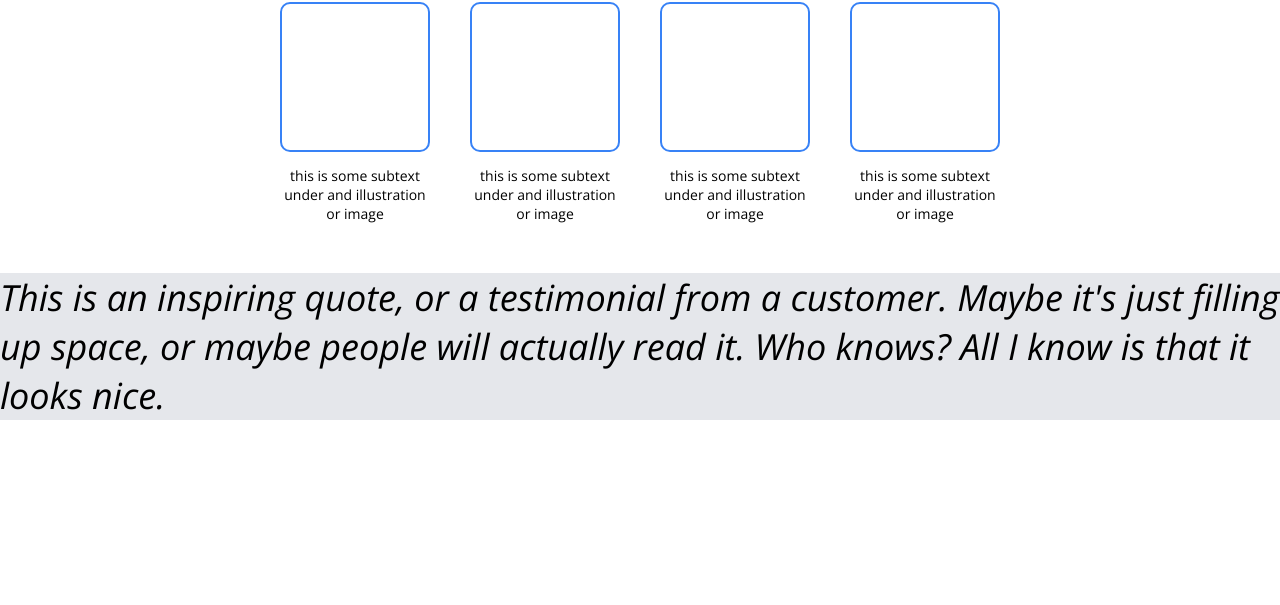
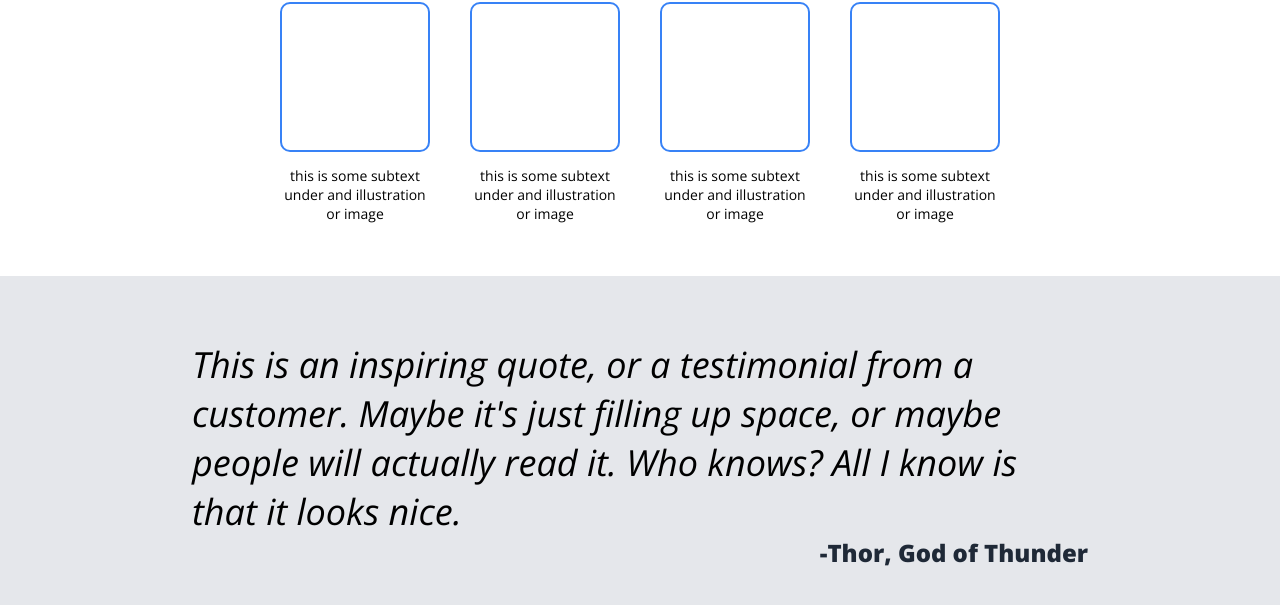
Before and after one commit to KrisQuiBo/Odin-Landing-Page, a plain HTML site: page index.html in a window 1280 px wide. Shown: the part 457-1062 px from the top of the page. Before the commit the page ends 913 px from the top, so only its background shows below. Drawn offline with nearby package versions, Linux system fonts and the light colour scheme.

Commit message:
quote section css complete
css quote section adds display flex with wrap and padding to mimic design mock-up. Also added missing author/attribute

```diff
--- a/index.html
+++ b/index.html
@@ -50,9 +50,10 @@
         </ul>
     </div>
     <div class="quote">
-        <p>
+        <p class="inspiring">
             This is an inspiring quote, or a testimonial from a customer. Maybe it's just filling up space, or maybe people will actually read it. Who knows? All I know is that it looks nice.
         </p>
+        <p class="author">-Thor, God of Thunder</p>
     </div>
     <div class="sign-up">
 
--- a/styles.css
+++ b/styles.css
@@ -81,6 +81,7 @@ button {
 }
 .body {
     text-align: center;
+    margin-bottom: 3%;
 }
 .illustration {
     border: 2px solid #3882f6;
@@ -106,7 +107,22 @@ button {
 }
 .quote {
     background: #E5E7EB;
+
+    display: flex;
+    justify-content: flex-end;
+    padding: 5% 15%;
+    flex-wrap: wrap;
+}
+.inspiring {
     font-size: 36px;
     font-style: italic;
     font-weight: 300;
 }
+.quote p {
+    margin: 0;
+}
+.author {
+    color:#1F2937;
+    font-size: 24px;
+    font-weight: 800;
+}
```
